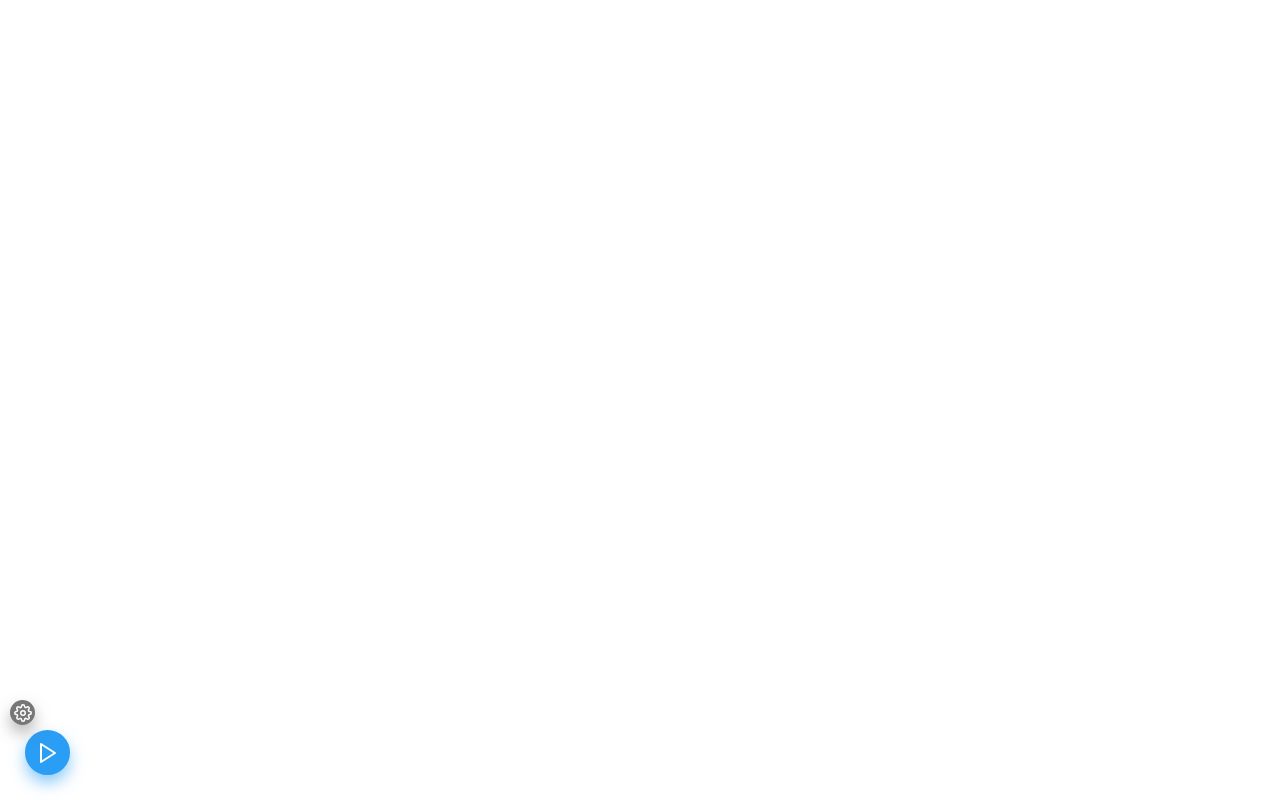
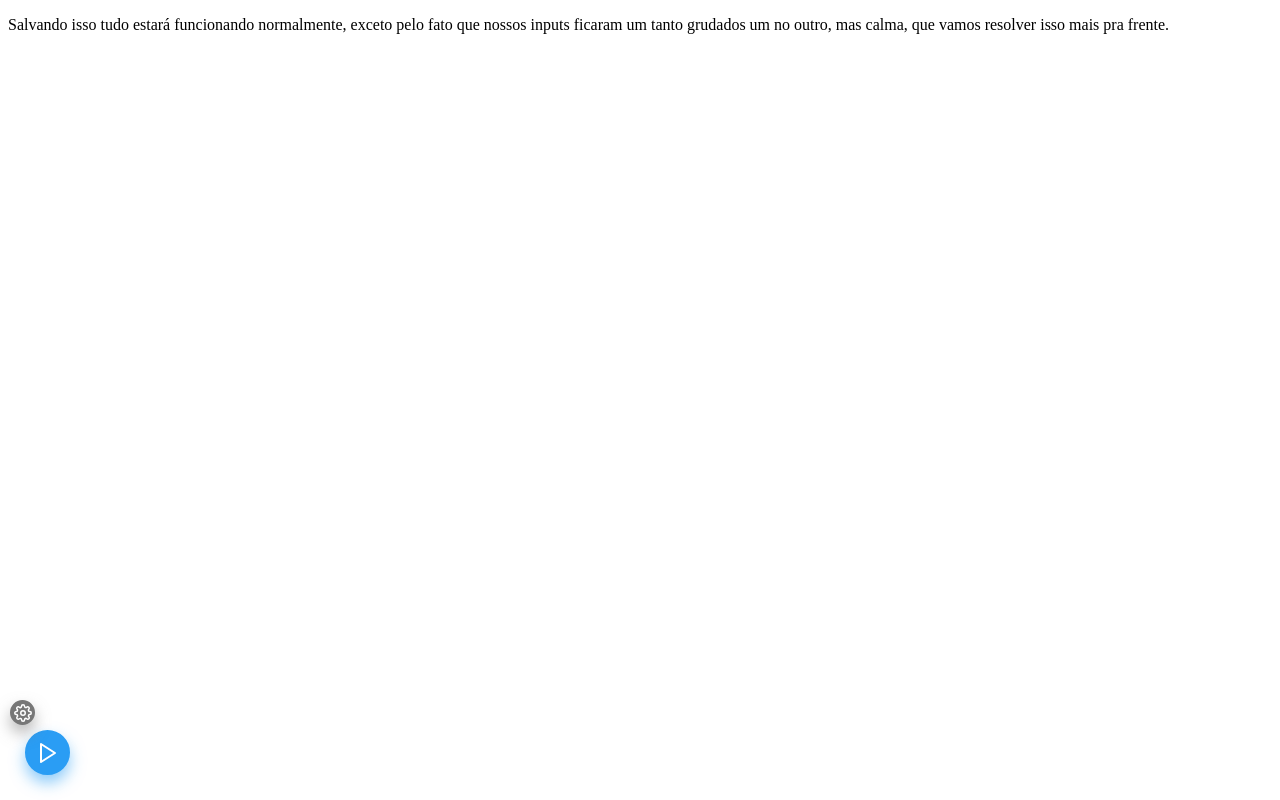
Before and after one commit to EDnotSheeran/text-to-voice, a plain HTML site: page index.html in a window 1280 px wide. Drawn offline with Linux system fonts and the light colour scheme.

Commit message:
Update index.html

```diff
--- a/index.html
+++ b/index.html
@@ -8,6 +8,6 @@
     <script defer src="text-to-voice.js"></script>
 </head>
 <body>
-
+    <p>Salvando isso tudo estará funcionando normalmente, exceto pelo fato que nossos inputs ficaram um tanto grudados um no outro, mas calma, que vamos resolver isso mais pra frente.</p>
 </body>
 </html>
```
